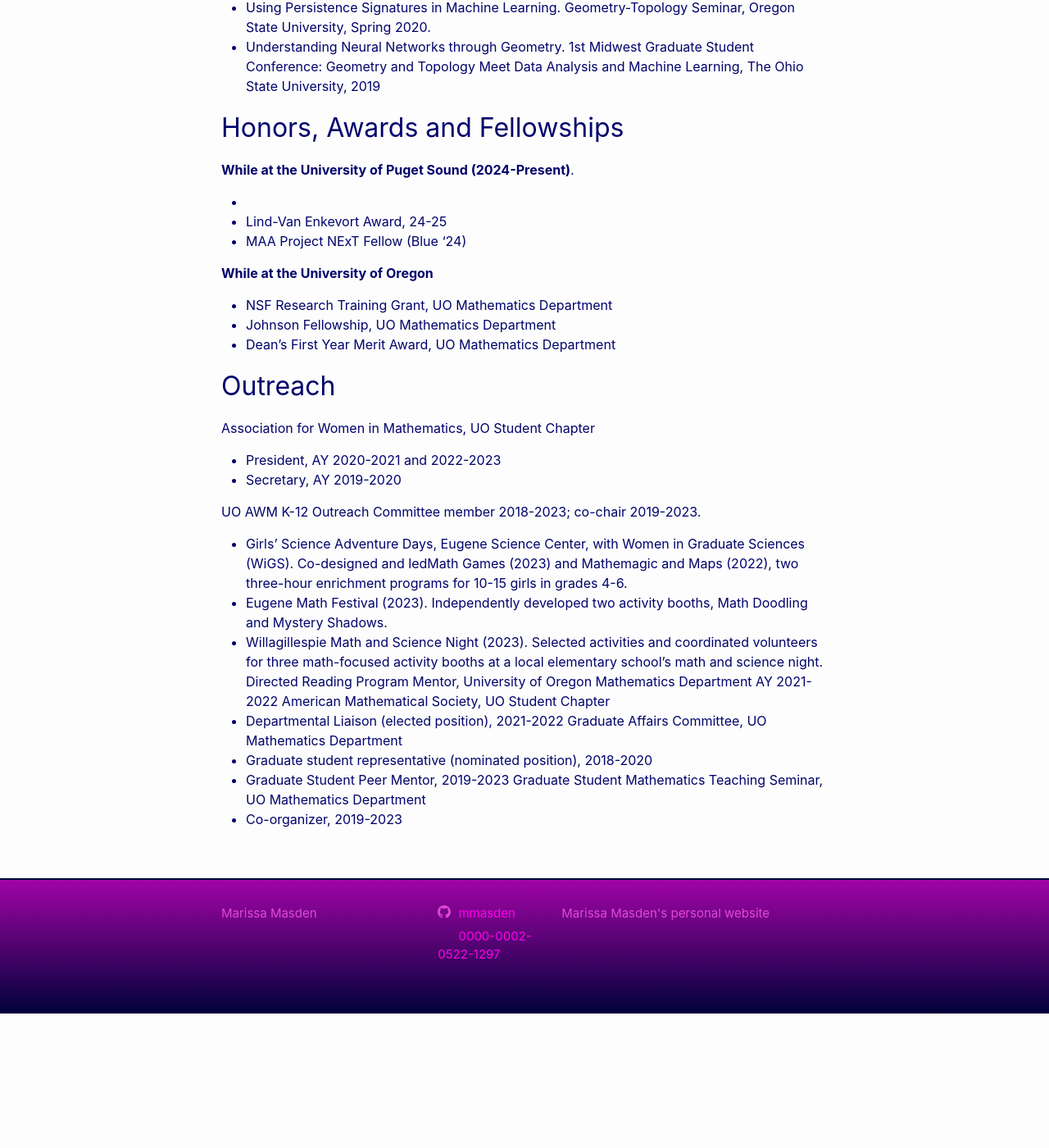
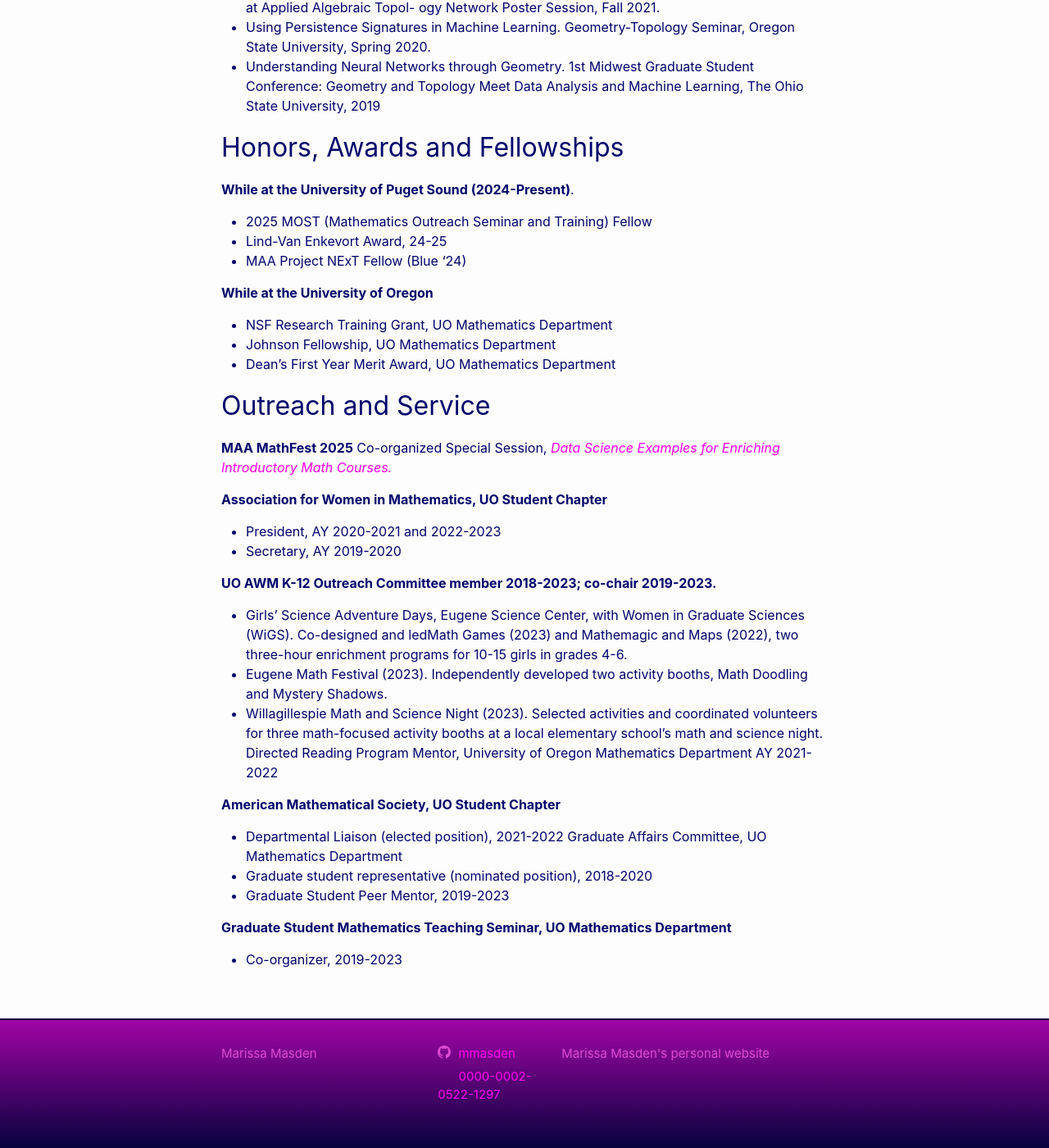
Before and after one commit to mmasden/mmasden.github.io, a Jekyll site: the page built from vitae.markdown, in a window 1280 px wide and 1400 px high, scrolled down 1901 px. Shown: the whole window at 82% size. Built offline with Jekyll 4.4.1, drawn with Linux system fonts in a browser that asks for light colours; before the commit the page ends 3137 px from its top, so only the background shows below that; some of the changed text lies outside the part shown.

Commit message:
Update vitae.markdown

```diff
--- a/vitae.markdown
+++ b/vitae.markdown
@@ -40,6 +40,7 @@ Dissertation: *[Accessing the Topological Properties of Neural Network Functions
 ## Talks
 
 ### Research Talks
+* [Analyzing the Geometric Topology of Artificial (ReLU) Neural Networks](https://preview.scholarlattice.org/submissions/e39a10bb-3fe4-4b90-a539-9a07ded588e6). August 2025.
 * Sign Sequence Combinatorics for Topological Measures of ReLU neural networks. [Tropical Math and Machine Learning Seminar](https://researchseminars.org/talk/TropicalmathandML/8/ ). March 2025.
 * Betti numbers of binary and multiclass decision regions of ReLU neural networks. Invited to speak at JMM 2025 AMS Special
 Session on Geometric and Combinatorial Methods in Deep Learning Theory. January 2025.
@@ -83,7 +84,7 @@ Meet Data Analysis and Machine Learning, The Ohio State University, 2019
 
 **While at the University of Puget Sound (2024-Present)**.
 
-*
+* 2025 MOST (Mathematics Outreach Seminar and Training) Fellow
 * Lind-Van Enkevort Award, 24-25
 * MAA Project NExT Fellow (Blue '24)
 
@@ -95,25 +96,28 @@ Meet Data Analysis and Machine Learning, The Ohio State University, 2019
 
 <div id="outreach"></div>
 
-## Outreach
+## Outreach and Service
 
+**MAA MathFest 2025**
+Co-organized Special Session, [*Data Science Examples for Enriching Introductory Math Courses.*](https://maa.org/events/mathfest-mathematical-sessions/contributed-paper-sessions/)
 
-
-Association for Women in Mathematics, UO Student Chapter
+**Association for Women in Mathematics, UO Student Chapter**
 * President, AY 2020-2021 and 2022-2023
 * Secretary, AY 2019-2020
 
-UO AWM K-12 Outreach Committee member 2018-2023; co-chair 2019-2023.
+**UO AWM K-12 Outreach Committee member 2018-2023; co-chair 2019-2023.**
 *  Girls’ Science Adventure Days, Eugene Science Center, with Women in Graduate Sciences (WiGS). Co-designed and ledMath
 Games (2023) and Mathemagic and Maps (2022), two three-hour enrichment programs for 10-15 girls in grades 4-6.
 * Eugene Math Festival (2023). Independently developed two activity booths, Math Doodling and Mystery Shadows.
 * Willagillespie Math and Science Night (2023). Selected activities and coordinated volunteers for three math-focused activity
 booths at a local elementary school’s math and science night.
 Directed Reading Program Mentor, University of Oregon Mathematics Department AY 2021-2022
-American Mathematical Society, UO Student Chapter
+
+**American Mathematical Society, UO Student Chapter**
 * Departmental Liaison (elected position), 2021-2022
 Graduate Affairs Committee, UO Mathematics Department
 * Graduate student representative (nominated position), 2018-2020
 * Graduate Student Peer Mentor, 2019-2023
-Graduate Student Mathematics Teaching Seminar, UO Mathematics Department
+
+**Graduate Student Mathematics Teaching Seminar, UO Mathematics Department**
 * Co-organizer, 2019-2023
```
